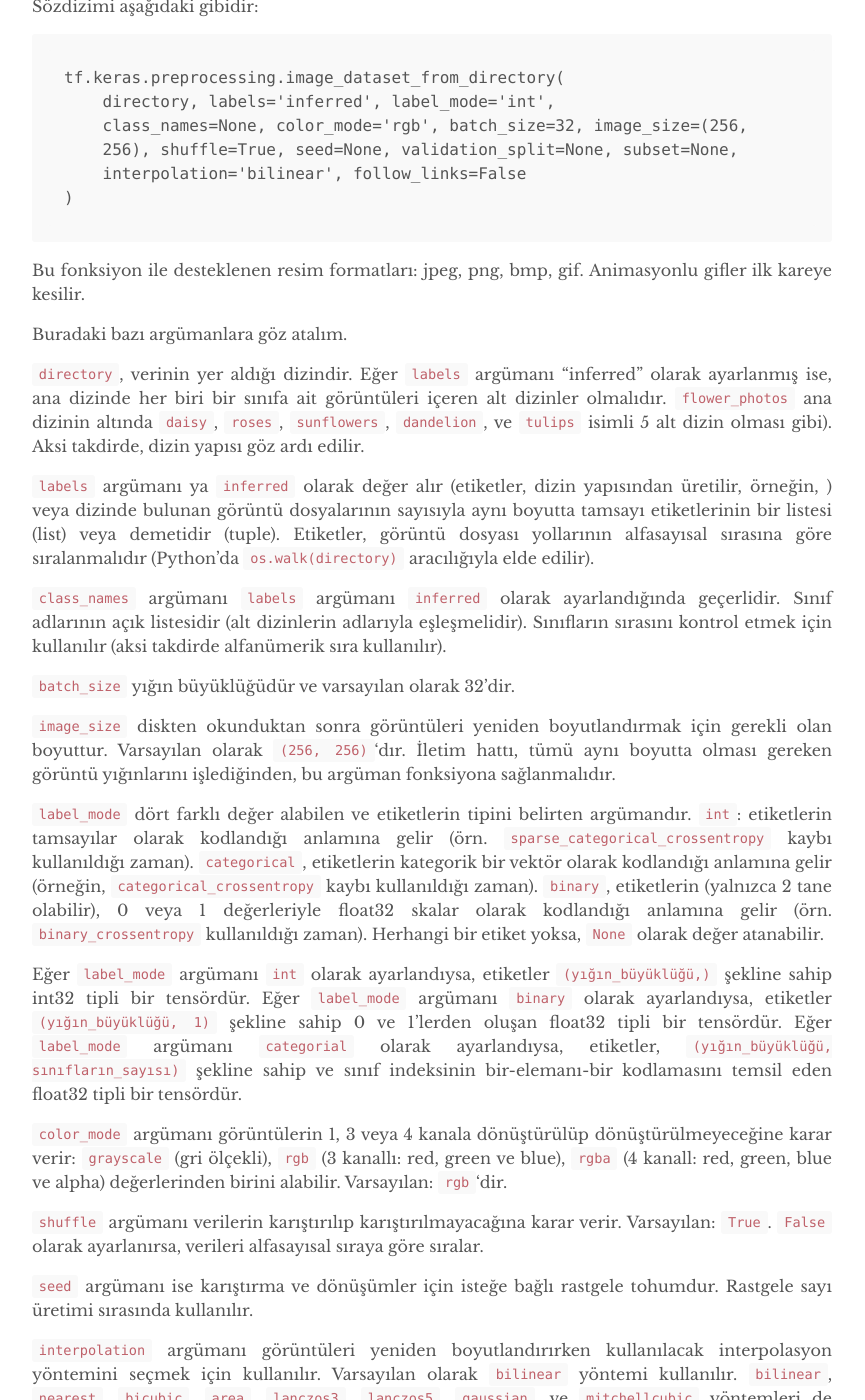
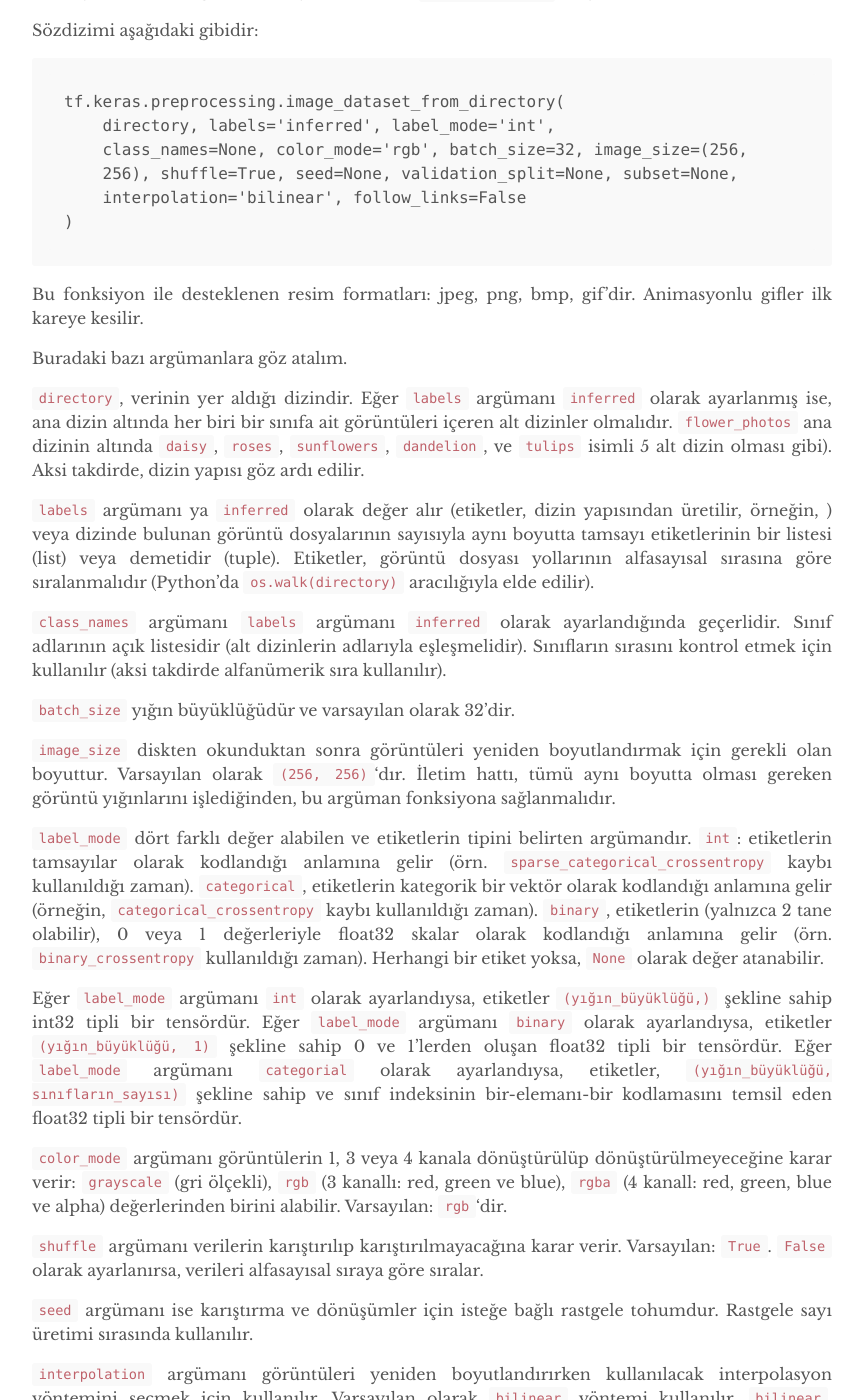
Before and after one commit to mmuratarat/turkish, a Jekyll site: the page built from _posts/2021-03-15-reading-images-into-TF.md, in a window 1280 px wide and 1400 px high, scrolled down 2649 px. Shown: the whole window, without its empty margins (208-1073 px from the left). Built offline with Jekyll 4.4.1, drawn with Linux system fonts in a browser that asks for light colours; formulas are drawn with MathJax 3; comment, search, counter and statistics services are not loaded; some of the changed text lies outside the part shown.

Commit message:
Update 2021-03-15-reading-images-into-TF.md

````diff
--- a/_posts/2021-03-15-reading-images-into-TF.md
+++ b/_posts/2021-03-15-reading-images-into-TF.md
@@ -80,11 +81,11 @@
 )
 ```
 
-Bu fonksiyon ile desteklenen resim formatları: jpeg, png, bmp, gif. Animasyonlu gifler ilk kareye kesilir.
+Bu fonksiyon ile desteklenen resim formatları: jpeg, png, bmp, gif'dir. Animasyonlu gifler ilk kareye kesilir.
 
 Buradaki bazı argümanlara göz atalım.
 
-`directory`, verinin yer aldığı dizindir. Eğer `labels` argümanı  "inferred" olarak ayarlanmış ise, ana dizinde her biri bir sınıfa ait görüntüleri içeren alt dizinler olmalıdır. `flower_photos` ana dizinin altında `daisy`, `roses`, `sunflowers`, `dandelion`, ve `tulips` isimli 5 alt dizin olması gibi). Aksi takdirde, dizin yapısı göz ardı edilir.
+`directory`, verinin yer aldığı dizindir. Eğer `labels` argümanı  `inferred` olarak ayarlanmış ise, ana dizin altında her biri bir sınıfa ait görüntüleri içeren alt dizinler olmalıdır. `flower_photos` ana dizinin altında `daisy`, `roses`, `sunflowers`, `dandelion`, ve `tulips` isimli 5 alt dizin olması gibi). Aksi takdirde, dizin yapısı göz ardı edilir.
 
 `labels` argümanı ya `inferred` olarak değer alır (etiketler, dizin yapısından üretilir, örneğin, ) veya dizinde bulunan görüntü dosyalarının sayısıyla aynı boyutta tamsayı etiketlerinin bir listesi (list) veya demetidir (tuple). Etiketler, görüntü dosyası yollarının alfasayısal sırasına göre sıralanmalıdır (Python'da `os.walk(directory)` aracılığıyla elde edilir).
 
@@ -110,7 +111,7 @@
 
 `validation_split` ve `subset` argümanlarının ne işe yaradığını aşağıdaki "Veri Kümesini Parçalamak" isimli alt bölümde göreceğiz.
 
-O halde, elimizdeki görüntüleri `image_dataset_from_directory` kullanarak diskten yükleyelim. Alt dizinleri (sınıf) ve görüntü dosyalarının adlarını (.jpg) içeren dizin yapısı şu şekildedir:
+O halde, elimizdeki görüntüleri `image_dataset_from_directory` kullanarak diskten yükleyelim. Alt dizinleri (sınıf) ve görüntü dosyalarının adlarını (`.jpg`) içeren dizin yapısı şu şekildedir:
 
 ```
 flower_photos/
````
Also changed, not shown: other parts of _posts/2021-03-15-reading-images-into-TF.md (+7 -6 lines).
